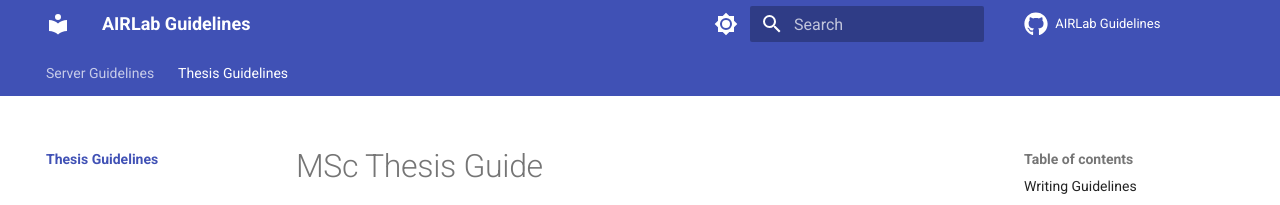
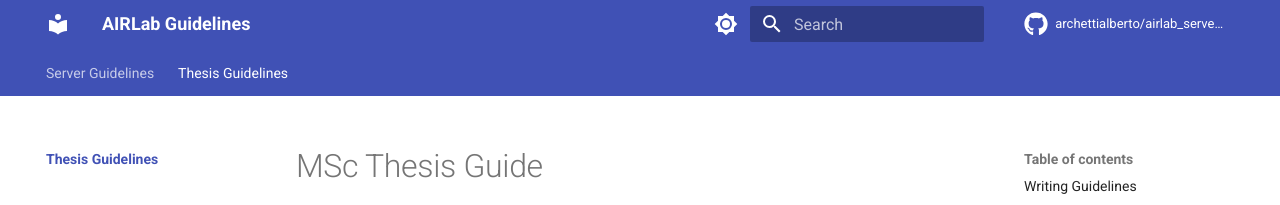
Before and after one commit to archettialberto/airlab_server_guidelines, an MkDocs documentation site: the page built from docs/thesis_guidelines/index.md, in a window 1280 px wide. Shown: the top 205 px of the page. Built offline with MkDocs 1.6.1 and Material for MkDocs 9.7.7, drawn with Linux system fonts in a browser that asks for light colours; emoji names are drawn with the system emoji font; comment, search, counter and statistics services are not loaded.

Commit message:
Update mkdocs.yml

```diff
--- a/mkdocs.yml
+++ b/mkdocs.yml
@@ -7,6 +7,10 @@ site_description: >-
 
 repo_url: https://github.com/archettialberto/airlab_server_guidelines
 repo_name: AIRLab Guidelines
+
+docs_dir: docs/
+repo_name: 'archettialberto/airlab_server_guidelines'
+repo_url: 'https://github.com/archettialberto/airlab_server_guidelines'
 
 nav:
   - Server Guidelines:
```
